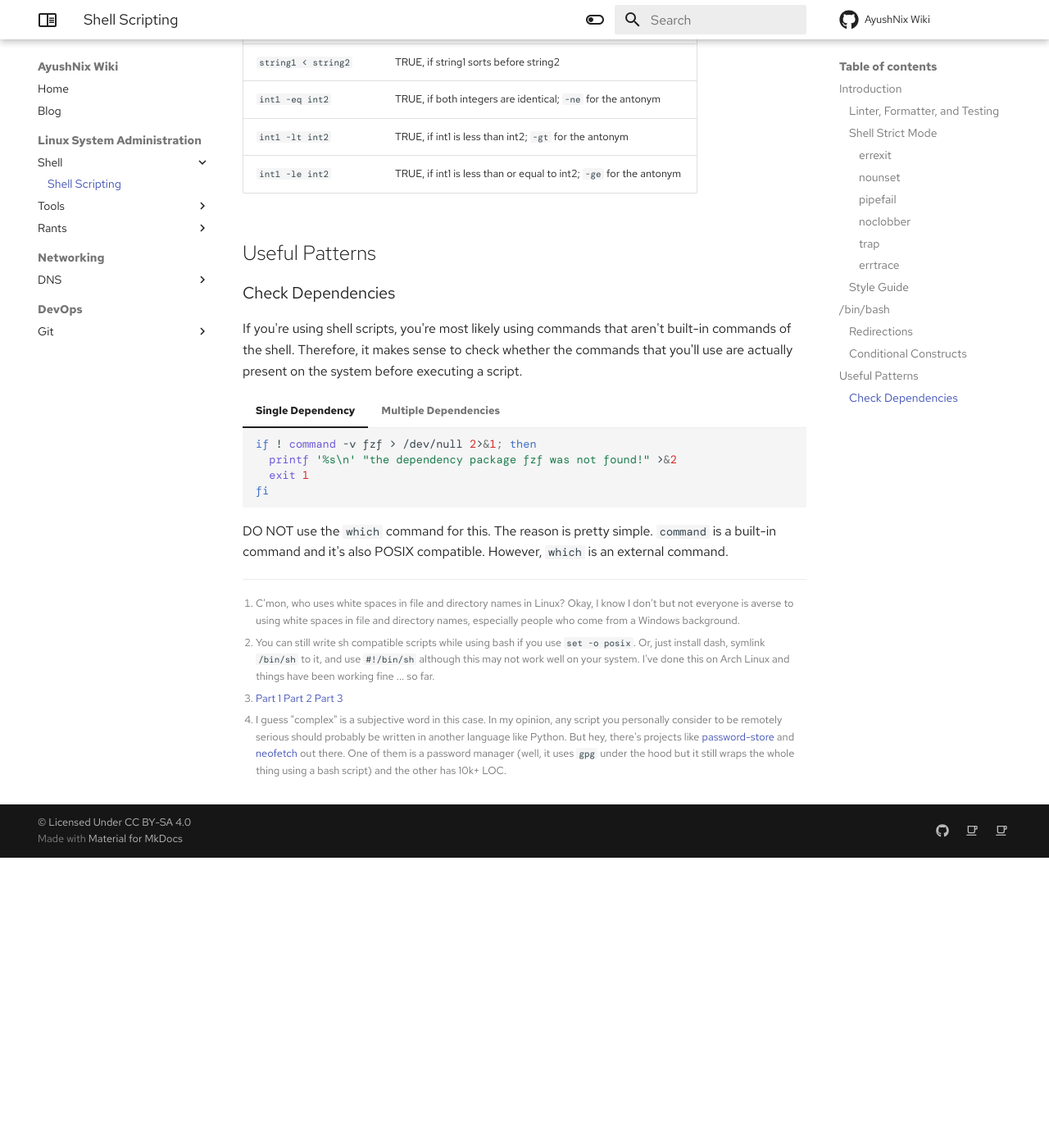
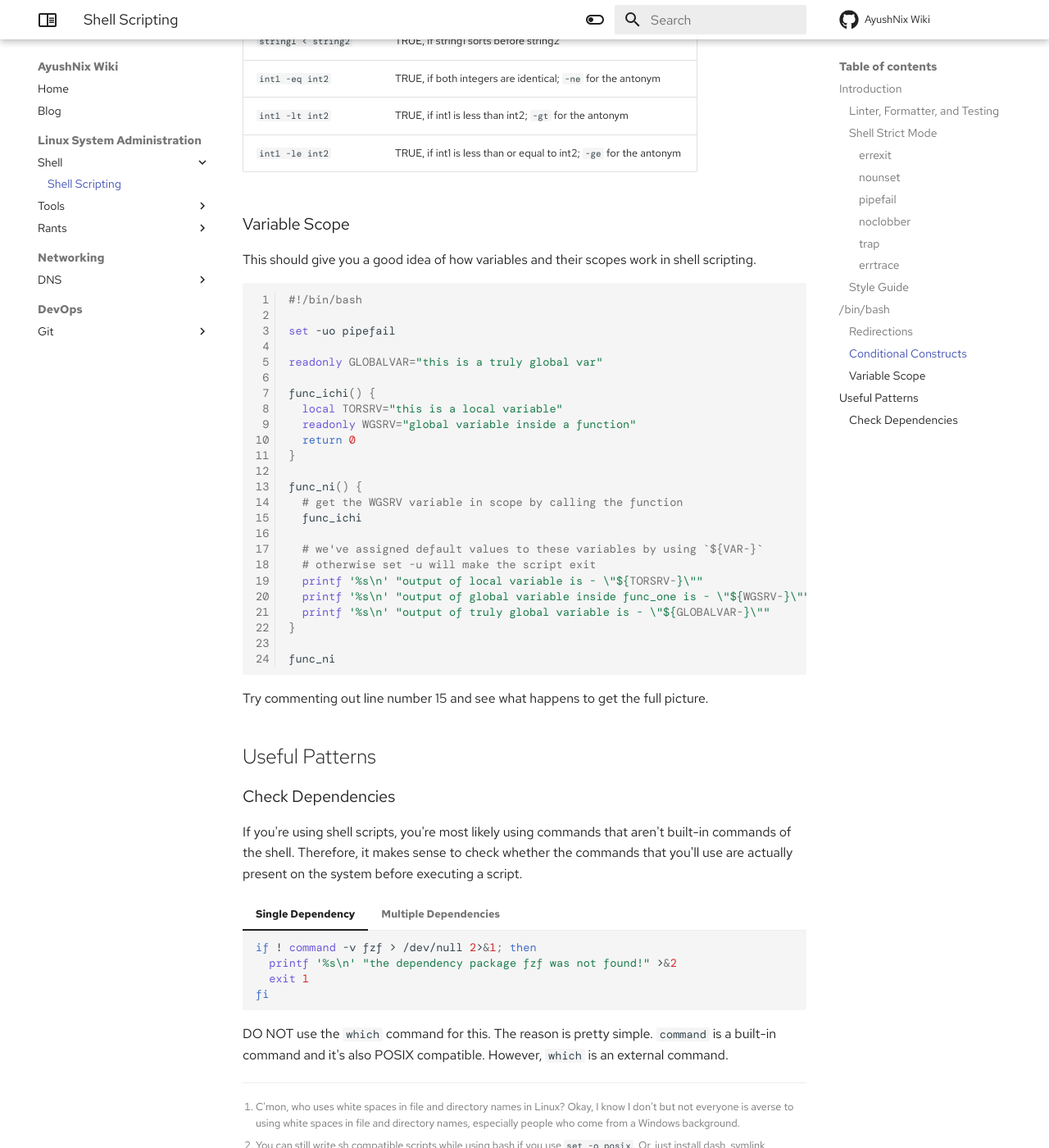
Before and after one commit to ayushnix/wiki, an MkDocs documentation site: the page built from docs/sysadmin/shell/scripting.md, in a window 1280 px wide and 1400 px high, scrolled down 8836 px. Shown: the whole window at 82% size. Built offline with MkDocs 1.6.1 and Material for MkDocs 9.7.7, drawn with Linux system fonts in a browser that asks for light colours; some web fonts are replaced; comment, search, counter and statistics services are not loaded; before the commit the page ends 9882 px from its top, so only the background shows below that; some of the changed text lies outside the part shown.

Commit message:
added variable scope example

````diff
--- a/docs/sysadmin/shell/scripting.md
+++ b/docs/sysadmin/shell/scripting.md
@@ -29,12 +29,11 @@ using shell scripts.
 
     [Here's](http://typingducks.com/blog/bash/) a blog post about issues when using shell scripts.
 
-However, if you know what you're doing, shell scripting using POSIX sh or bash[^2] can be an
-incredibly powerful tool in your repertoire. You may or may not have access to Python in your
-Unix-like platform or in your container but you will always have a shell.
+However, if you know what you're doing, shell scripting using POSIX sh or bash[^2] can be a powerful
+tool in your repertoire. You may or may not have access to Python in your Unix-like platform or in
+your container but you will always have a shell.
 
-We'll talk about POSIX `sh` first and then we'll move on to features specific to `bash`. In case
-your `/bin/sh` is symlinked to `bash`, install
+In case your `/bin/sh` is symlinked to `/bin/bash`, install
 [dash](https://git.kernel.org/pub/scm/utils/dash/dash.git). There's also
 [mksh](http://www.mirbsd.org/mksh.htm) which seems to be POSIX compliant, a better interactive shell
 than dash, and is also used on Android.
@@ -397,6 +396,39 @@
 | `int1 -lt int2`        | TRUE, if int1 is less than int2; `-gt` for the antonym             |
 | `int1 -le int2`        | TRUE, if int1 is less than or equal to int2; `-ge` for the antonym |
 
+## Variable Scope
+
+This should give you a good idea of how variables and their scopes work in shell scripting.
+
+```sh linenums="1"
+#!/bin/bash
+
+set -uo pipefail
+
+readonly GLOBALVAR="this is a truly global var"
+
+func_ichi() {
+  local TORSRV="this is a local variable"
+  readonly WGSRV="global variable inside a function"
+  return 0
+}
+
+func_ni() {
+  # get the WGSRV variable in scope by calling the function
+  func_ichi
+
+  # we've assigned default values to these variables by using `${VAR-}`
+  # otherwise set -u will make the script exit
+  printf '%s\n' "output of local variable is - \"${TORSRV-}\""
+  printf '%s\n' "output of global variable inside func_one is - \"${WGSRV-}\""
+  printf '%s\n' "output of truly global variable is - \"${GLOBALVAR-}\""
+}
+
+func_ni
+```
+
+Try commenting out line number 15 and see what happens to get the full picture.
+
 # Useful Patterns
 
 ## Check Dependencies
````
